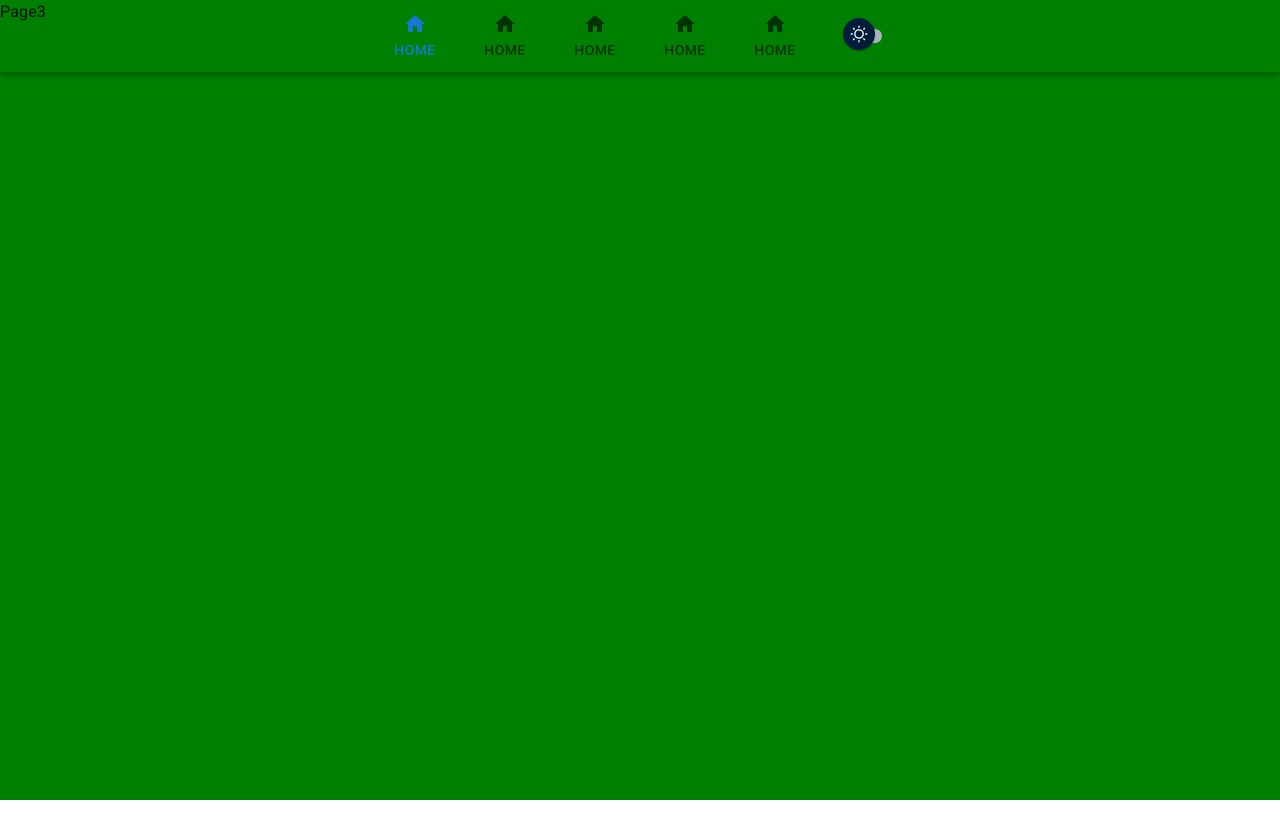
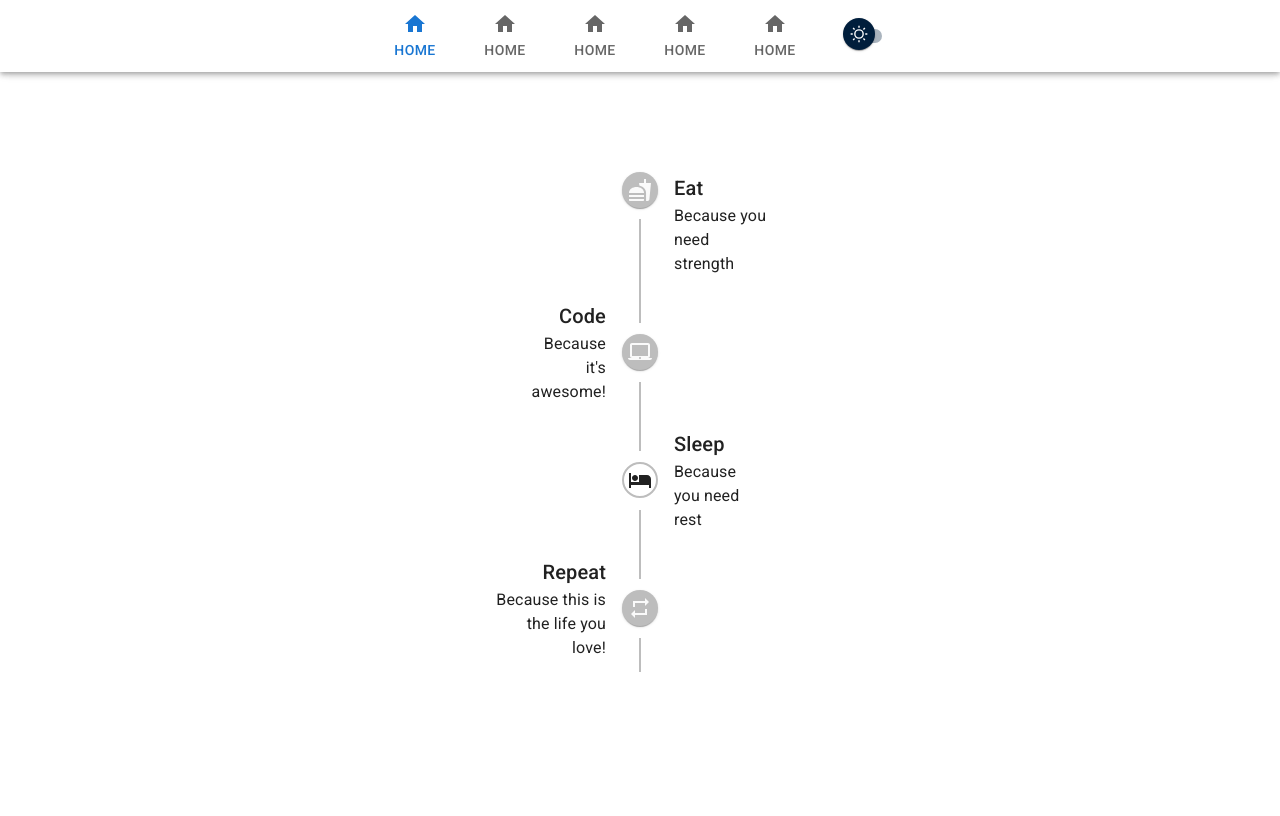
Before and after one commit to choijinhap/portfolio, a React (Create React App) app: page /3 in a window 1280 px wide. Built offline with nearby package versions, Linux system fonts and the light colour scheme.

Commit message:
dev- 타임라인 페이지 애니메이션 구현

```diff
--- a/package.json
+++ b/package.json
@@ -6,6 +6,7 @@
     "@emotion/react": "^11.8.2",
     "@emotion/styled": "^11.8.1",
     "@mui/icons-material": "^5.5.1",
+    "@mui/lab": "^5.0.0-alpha.75",
     "@mui/material": "^5.5.1",
     "@testing-library/jest-dom": "^5.16.2",
     "@testing-library/react": "^12.1.4",
--- a/src/pages/Page2.js
+++ b/src/pages/Page2.js
@@ -1,3 +1,19 @@
+import { styled, Typography } from '@mui/material';
+
+const StyledDiv = styled('div')`
+	display: flex;
+	justify-content: center;
+	align-items: center;
+	flex-direction: column;
+	height: 100vh;
+`;
+const skills = [{ name: 'JavaScript', level: 2 }];
 export default function Page2() {
-	return <div style={{ backgroundColor: 'blue', height: '100vh' }}>Page2</div>;
+	return (
+		<StyledDiv>
+			<div className='title'>
+				<Typography>SKILL</Typography>
+			</div>
+		</StyledDiv>
+	);
 }
--- a/src/pages/Page3.js
+++ b/src/pages/Page3.js
@@ -1,3 +1,129 @@
+import * as React from 'react';
+import Timeline from '@mui/lab/Timeline';
+import TimelineItem from '@mui/lab/TimelineItem';
+import TimelineSeparator from '@mui/lab/TimelineSeparator';
+import TimelineConnector from '@mui/lab/TimelineConnector';
+import TimelineContent from '@mui/lab/TimelineContent';
+import TimelineOppositeContent from '@mui/lab/TimelineOppositeContent';
+import TimelineDot from '@mui/lab/TimelineDot';
+import FastfoodIcon from '@mui/icons-material/Fastfood';
+import LaptopMacIcon from '@mui/icons-material/LaptopMac';
+import HotelIcon from '@mui/icons-material/Hotel';
+import RepeatIcon from '@mui/icons-material/Repeat';
+import Typography from '@mui/material/Typography';
+import { styled } from '@mui/system';
+const StyledTimeLine = styled(Timeline)`
+	display: flex;
+	height: 100vh;
+	justify-content: center;
+	align-items: center;
+	@keyframes leftfadein {
+		0% {
+			opacity: 0;
+			transform: translateX(-50vw);
+		}
+		100% {
+			opacity: 1;
+			transform: translateX(0);
+		}
+	}
+	@keyframes rightfadein {
+		0% {
+			opacity: 0;
+			transform: translateX(50vw);
+		}
+		to {
+			opacity: 1;
+			transform: translateX(0);
+		}
+	}
+	.left1 {
+		animation: leftfadein 1s ease-out;
+		animation-delay: 1s;
+		animation-fill-mode: forwards;
+		transform: translateX(-50vw);
+	}
+	.left2 {
+		animation: leftfadein 1s ease-out;
+		animation-delay: 3s;
+		animation-fill-mode: forwards;
+		transform: translateX(-50vw);
+	}
+
+	.right1{
+		animation: rightfadein  1s ease-out;
+		animation-fill-mode: forwards;
+		transform: translateX(50vw);
+	}
+	.right2{
+		animation: rightfadein 1s ease-out;
+		animation-delay: 2s;
+		animation-fill-mode: forwards;
+		transform: translateX(50vw);
+	}
+`;
 export default function Page3() {
-	return <div style={{backgroundColor:'green',height:'100vh'}}>Page3</div>;
+	return (
+		<StyledTimeLine position='alternate'>
+			<TimelineItem>
+				<TimelineSeparator >
+					<TimelineDot>
+						<FastfoodIcon />
+					</TimelineDot>
+					<TimelineConnector />
+				</TimelineSeparator>
+				<TimelineContent sx={{ py: '12px', px: 2 }} className='right1'>
+					<Typography variant='h6' component='span'>
+						Eat
+					</Typography>
+					<Typography>Because you need strength</Typography>
+				</TimelineContent>
+			</TimelineItem>
+			<TimelineItem>
+				<TimelineSeparator>
+					<TimelineConnector />
+					<TimelineDot >
+						<LaptopMacIcon />
+					</TimelineDot>
+					<TimelineConnector />
+				</TimelineSeparator>
+				<TimelineContent sx={{ py: '12px', px: 2 }} className='left1'>
+					<Typography variant='h6' component='span'>
+						Code
+					</Typography>
+					<Typography>Because it&apos;s awesome!</Typography>
+				</TimelineContent>
+			</TimelineItem>
+			<TimelineItem>
+				<TimelineSeparator>
+					<TimelineConnector />
+					<TimelineDot  variant='outlined'>
+						<HotelIcon />
+					</TimelineDot>
+					<TimelineConnector />
+				</TimelineSeparator>
+				<TimelineContent sx={{ py: '12px', px: 2 }} className='right2'>
+					<Typography variant='h6' component='span'>
+						Sleep
+					</Typography>
+					<Typography>Because you need rest</Typography>
+				</TimelineContent>
+			</TimelineItem>
+			<TimelineItem>
+				<TimelineSeparator>
+					<TimelineConnector   />
+					<TimelineDot >
+						<RepeatIcon />
+					</TimelineDot>
+					<TimelineConnector />
+				</TimelineSeparator>
+				<TimelineContent sx={{ py: '12px', px: 2 }} className='left2'>
+					<Typography variant='h6' component='span'>
+						Repeat
+					</Typography>
+					<Typography>Because this is the life you love!</Typography>
+				</TimelineContent>
+			</TimelineItem>
+		</StyledTimeLine>
+	);
 }
```
Also changed, not shown: 1 other file (tests, documents, lock files or other folders).
